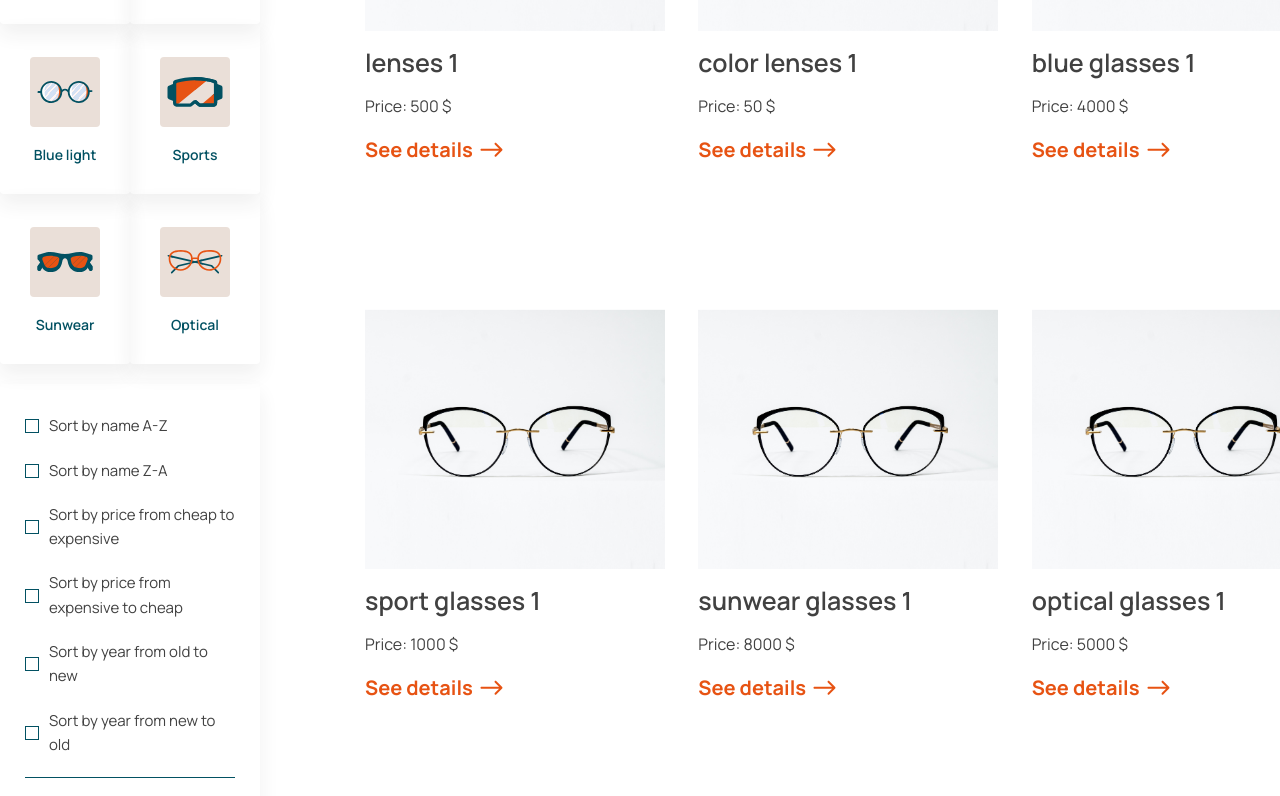
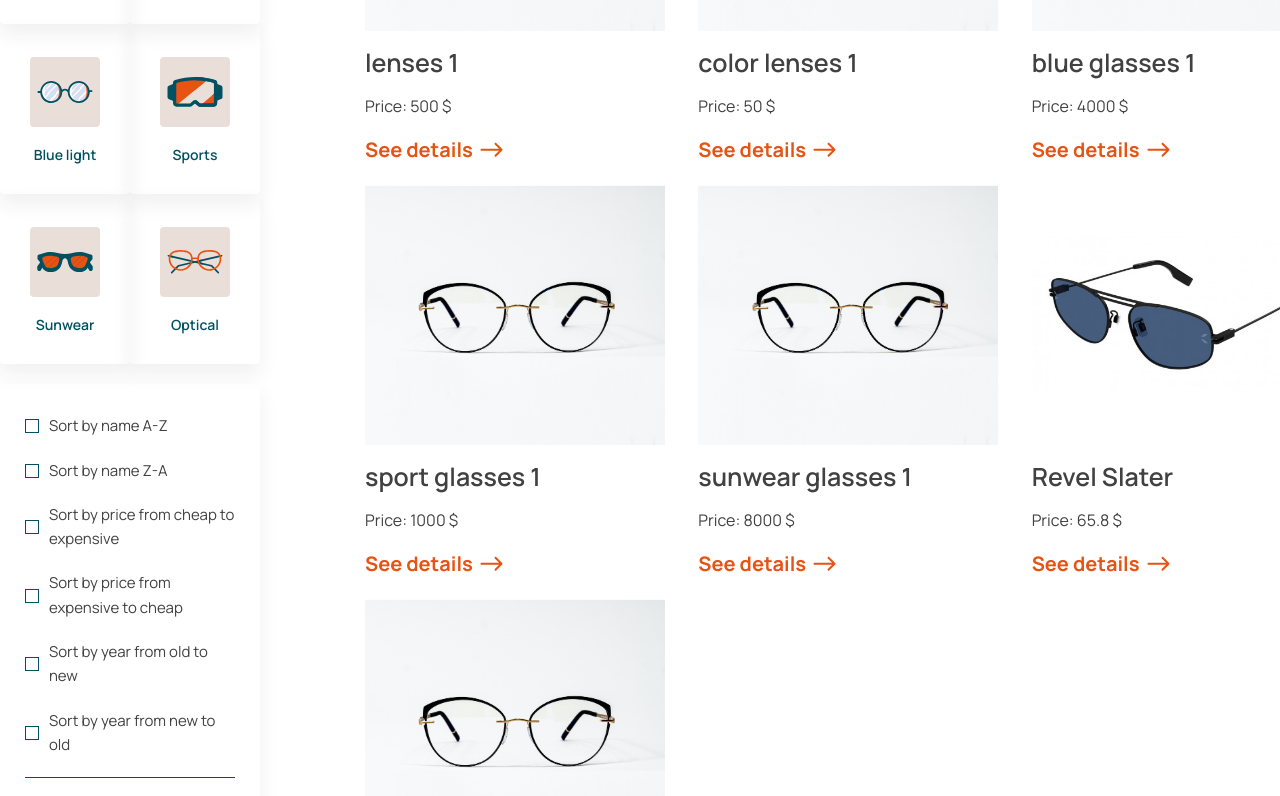
Before and after one commit to TheLarhand/glasses-shop, a React (Create React App) app: page / in a window 1280 px wide. Shown: the part 435-1231 px from the top of the page. Built offline with nearby package versions, Linux system fonts and the light colour scheme.

Commit message:
start work at productPopup

```diff
--- a/src/App.js
+++ b/src/App.js
@@ -20,6 +20,7 @@ function App() {
     {name: "blue glasses 1", type: "3", price: 4000, image: productsImg('./glasses1.png'), body: "description", year: 2020, brand: "brand 1"},
     {name: "sport glasses 1", type: "4", price: 1000, image: productsImg('./glasses1.png'), body: "description", year: 2020, brand: "brand 1"},
     {name: "sunwear glasses 1", type: "5", price: 8000, image: productsImg('./glasses1.png'), body: "description", year: 2020, brand: "brand 1"},
+    {name: "Revel Slater", type: "5", price: 65.80, image: productsImg('./sunglasses1.jpg'), body: "The Revel Slater is a stylish sunglasses frame that's impossible to ignore. Hand crafted from lightweight TR-90, it features a high keyhole-shaped nose bridge, flexible arms and a lustrous hue.", year: 2024, brand: "Klarna"},
     {name: "optical glasses 1", type: "6", price: 5000, image: productsImg('./glasses1.png'), body: "description", year: 2023, brand: "brand 1"},
   ])
 
--- a/src/components/shop/filters/sortPanel/SortOptions.jsx
+++ b/src/components/shop/filters/sortPanel/SortOptions.jsx
@@ -7,6 +7,7 @@ const SortOptions = ({options, switchSort, checkedSorts}) => {
         <div className={classes.options}>
             {options.map((option, index) => (
                 <SortOption
+                    key={index}
                     option={option}
                     index={index}
                     switchSort={switchSort}
--- a/src/components/shop/filters/sortPanel/SortPanel.jsx
+++ b/src/components/shop/filters/sortPanel/SortPanel.jsx
@@ -17,11 +17,6 @@ const SortPanel = ({options, filter, setFilter}) => {
         setCheckedSorts(newCheckedSorts)
     }
 
-    // const priceSort = (min, max) => {
-    //     const newPriceDiapason = {min: min, max: max};
-    //     setFilter({...filter, priceDiapason: newPriceDiapason})
-    // }
-
     return (
         <div className={classes.wrapper}>
             <SortOptions
--- a/src/components/shop/products/MainProducts.jsx
+++ b/src/components/shop/products/MainProducts.jsx
@@ -1,15 +1,27 @@
-import React from 'react';
+import React, { useState } from 'react';
 import ProductBlock from './ProductBlock';
-import classes from './MainProducts.module.css';
+import classes from './Products.module.css';
+import ProductPopup from './ProductPopup';
 
 const MainProducts = ({products}) => {
+    const[popupState, setPopupState] = useState({hide: true, selectedProduct: {}})
     return (
         <div className={classes.wrapper}>
             {products.map((product, index) => (
                 <ProductBlock
                 key={index}
-                product={product}/>
+                product={product}
+                popupState={popupState}
+                setPopupState={setPopupState}
+                />
             ))}
+            {popupState.hide ? null :
+                <ProductPopup
+                    product={popupState.selectedProduct}
+                    setPopupState={setPopupState}
+                />
+            }
+
         </div>
     );
 };
--- a/src/components/shop/products/MainProducts.module.css
+++ /dev/null
@@ -1,5 +0,0 @@
-.wrapper {
-    width: 1000px;
-    display: grid;
-    grid-template-columns: repeat(3, 1fr);
-}
--- a/src/components/shop/products/ProductBlock.jsx
+++ b/src/components/shop/products/ProductBlock.jsx
@@ -1,14 +1,24 @@
 import React from 'react';
-import classes from './ProductBlock.module.css';
+import classes from './Products.module.css';
 import arrow from '../../../images/UI/right-arrow.svg';
 
-const ProductBlock = ({product}) => {
+const ProductBlock = ({product, popupState, setPopupState}) => {
+    const showPopup = () => {
+        setPopupState({hide: false, selectedProduct: product})
+        console.log(popupState.selectedProduct);
+    }
     return (
-        <div className={classes.wrapper}>
-            <img className={classes.image} src={product.image} alt="product-image" />
+        <div className={classes.product}>
+            <img className={classes.image} src={product.image} alt="product" />
             <h4 className={classes.name}>{product.name}</h4>
             <p className={classes.price}>Price: {product.price} $</p>
-            <div className={classes.details}>See details <img src={arrow} alt="arrow"/></div>
+            <div
+            className={classes.details}
+            onClick={showPopup}
+            >
+                See details
+                <img src={arrow} alt="arrow"/>
+            </div>
         </div>
     );
 };
--- a/src/components/shop/products/ProductBlock.module.css
+++ /dev/null
@@ -1,33 +0,0 @@
-.wrapper {
-    display: flex;
-    flex-direction: column;
-    gap: 15px;
-}
-.image {
-    width: 300px;
-    height: 260px;
-    object-fit: cover;
-}
-.name {
-    font-weight: 600;
-    font-size: 25px;
-    line-height: 133%;
-    color:  #414141;
-}
-.price {
-    font-weight: 400;
-    font-size: 16px;
-    line-height: 162%;
-    color:  #414141;
-}
-.details {
-    width: fit-content;
-    margin-bottom: 20px;
-    font-weight: 700;
-    font-size: 20px;
-    line-height: 150%;
-    color: #e75313;
-    display: flex;
-    gap: 6px;
-    cursor: pointer;
-}
--- /dev/null
+++ b/src/components/shop/products/ProductPopup.jsx
@@ -0,0 +1,41 @@
+import React from 'react';
+import classes from './Products.module.css';
+
+const ProductPopup = ({product, setPopupState}) => {
+    const hidePopup = () => {
+        setPopupState({hide: true, selectedProduct: {}})
+    }
+
+    const handleInnerClick = (e) => {
+        e.stopPropagation();
+    };
+
+    return (
+        <div
+            onClick={hidePopup}
+            className={classes.popupBack}
+        >
+            <div
+                onClick={handleInnerClick}
+                className={classes.popup}
+            >
+                <div className={classes.popupTop}>
+                    <img className={classes.popupImage} src={product.image} alt="product" />
+                    <div className={classes.popupInfo}>
+                        <h1 className={classes.popupHeading}>{product.name}</h1>
+                        <p className={classes.popupInfoText}><span>Price: </span>{product.price} $</p>
+                        <p className={classes.popupInfoText}><span>Year: </span>{product.year}</p>
+                        <p className={classes.popupInfoText}><span>Brand: </span>{product.brand}</p>
+                    </div>
+                </div>
+                <p className={classes.popupBody}>
+                    <span>About {product.name}:</span>
+                    {product.body}
+                </p>
+
+            </div>
+        </div>
+    );
+}
+
+export default ProductPopup;
--- /dev/null
+++ b/src/components/shop/products/Products.module.css
@@ -0,0 +1,99 @@
+.wrapper {
+    width: 1000px;
+    display: grid;
+    grid-template-columns: repeat(3, 1fr);
+}
+.product {
+    display: flex;
+    flex-direction: column;
+    gap: 15px;
+}
+.image {
+    width: 300px;
+    height: 260px;
+    object-fit: cover;
+}
+.name {
+    font-weight: 600;
+    font-size: 25px;
+    line-height: 133%;
+    color:  #414141;
+}
+.price {
+    font-weight: 400;
+    font-size: 16px;
+    line-height: 162%;
+    color:  #414141;
+}
+.details {
+    width: fit-content;
+    margin-bottom: 20px;
+    font-weight: 700;
+    font-size: 20px;
+    line-height: 150%;
+    color: #e75313;
+    display: flex;
+    gap: 6px;
+    cursor: pointer;
+}
+.popupBack {
+    position: fixed;
+    left: 0;
+    top: 0;
+    width: 100%;
+    height: 100%;
+    background-color: rgba(0, 0, 0, 0.486);
+}
+.popup {
+    width: 80%;
+    height: 700px;
+    margin-left: auto;
+    margin-right: auto;
+    margin-top: 100px;
+    background-color: white;
+    box-shadow: 0 10px 20px 0 rgba(41, 41, 42, 0.07);
+}
+.popupTop {
+    width: 100%;
+    display: flex;
+    gap: 40px;
+    height: 500px;
+}
+.popupImage {
+    width: 60%;
+    height: 500px;
+    object-fit: cover;
+}
+.popupInfo {
+    border: 1px solid black;
+    padding: 20px;
+}
+.popupHeading {
+    color: #025162;
+    margin-bottom: 20px;
+}
+.popupInfoText {
+    font-size: 20px;
+    border-bottom: 1px solid #025162;
+    display: flex;
+    justify-content: space-between;
+    margin-bottom: 10px;
+}
+.popupInfoText span {
+    color: #025162;
+    font-weight: bold;
+    padding-right: unset;
+}
+.popupBody {
+    background-color: #41414125;
+    padding: 30px;
+    font-size: 20px;
+    margin: 30px;
+    border-radius: 10px;
+}
+.popupBody span {
+    color: #025162;
+    display: block;
+    font-weight: bold;
+    margin-bottom: 5px;
+}
```
Also changed, not shown: src/images/products/sunglasses1.jpg (added).
